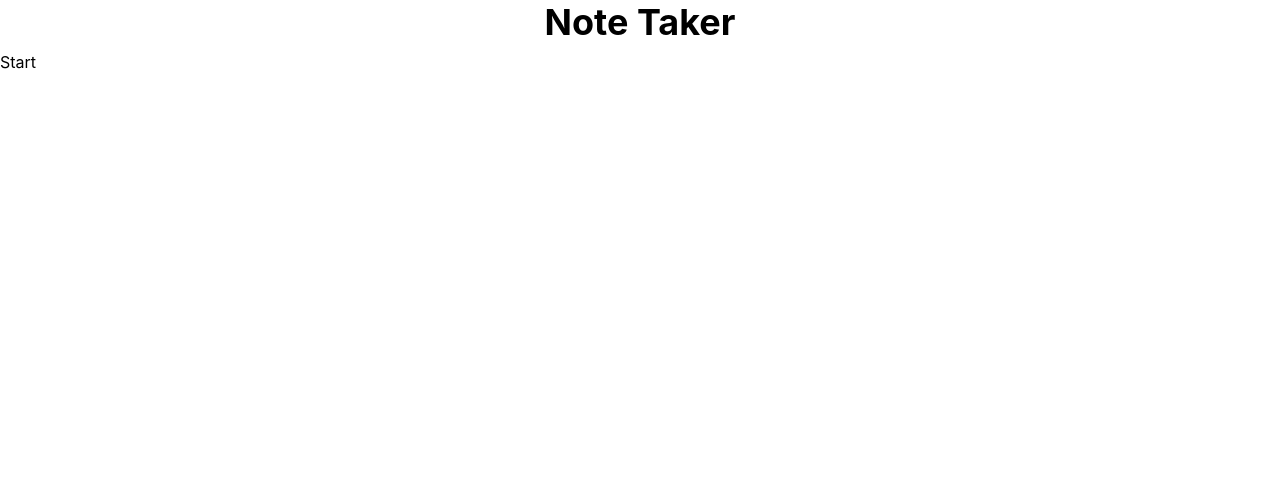
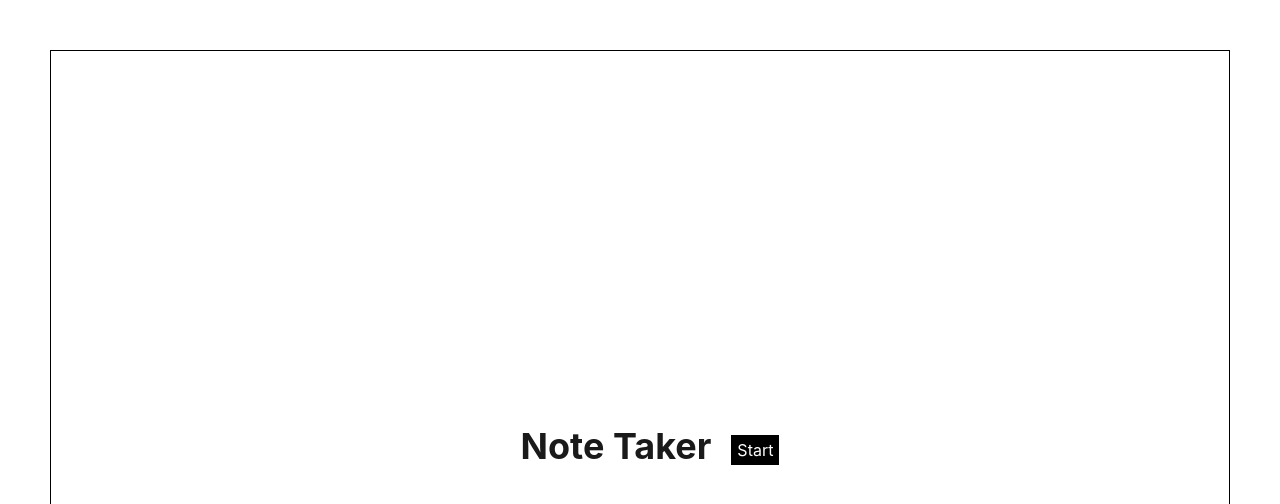
Before and after one commit to hsaagal78/noteTakerCode, a website: page public/index.html in a window 1280 px wide. Shown: the top 504 px of the page. Drawn offline with Linux system fonts and the light colour scheme.

Commit message:
home page done

```diff
--- a/lib/notes.json
+++ b/lib/notes.json
@@ -1,6 +1,6 @@
 [
   {
-    "id": "51e0c1bf-2523-4570-bc78-58501480a975",
-    "text": "sdfsfsdf"
+    "id": "b41b98af-9444-4b65-a766-3c235cf29d80",
+    "text": "sdgdfgdf"
   }
 ]
--- a/public/css/style.css
+++ b/public/css/style.css
@@ -86,4 +86,25 @@
   left: 10px;
   width: 100px;
   padding: 10px;
+
 }
+
+#body {
+  display: flex;
+  justify-content: center;
+  align-items: center;
+  height: 100vh;
+  margin: 50px;
+  padding: 30px;
+  border: 1px solid black;
+}
+#body h1{
+  padding: 20px;
+
+}
+#body a{
+  padding: 5px;
+  border: 1px solid black;
+  background-color: black;
+  color: white;
+}
--- a/public/index.html
+++ b/public/index.html
@@ -8,8 +8,8 @@
     <link rel="stylesheet" href="/public/css/jass.css">
 
 </head>
-<body class="flex-columm justify-center align-center">
-    <h1 class="text-black text-center">Note Taker</h1>
-    <a href="/takeNote.html" class="text-black text-center">Start</a>
+<body id="body">
+    <h1 >Note Taker</h1>
+    <a href="/takeNote.html" >Start</a>
 </body>
 </html>
```
